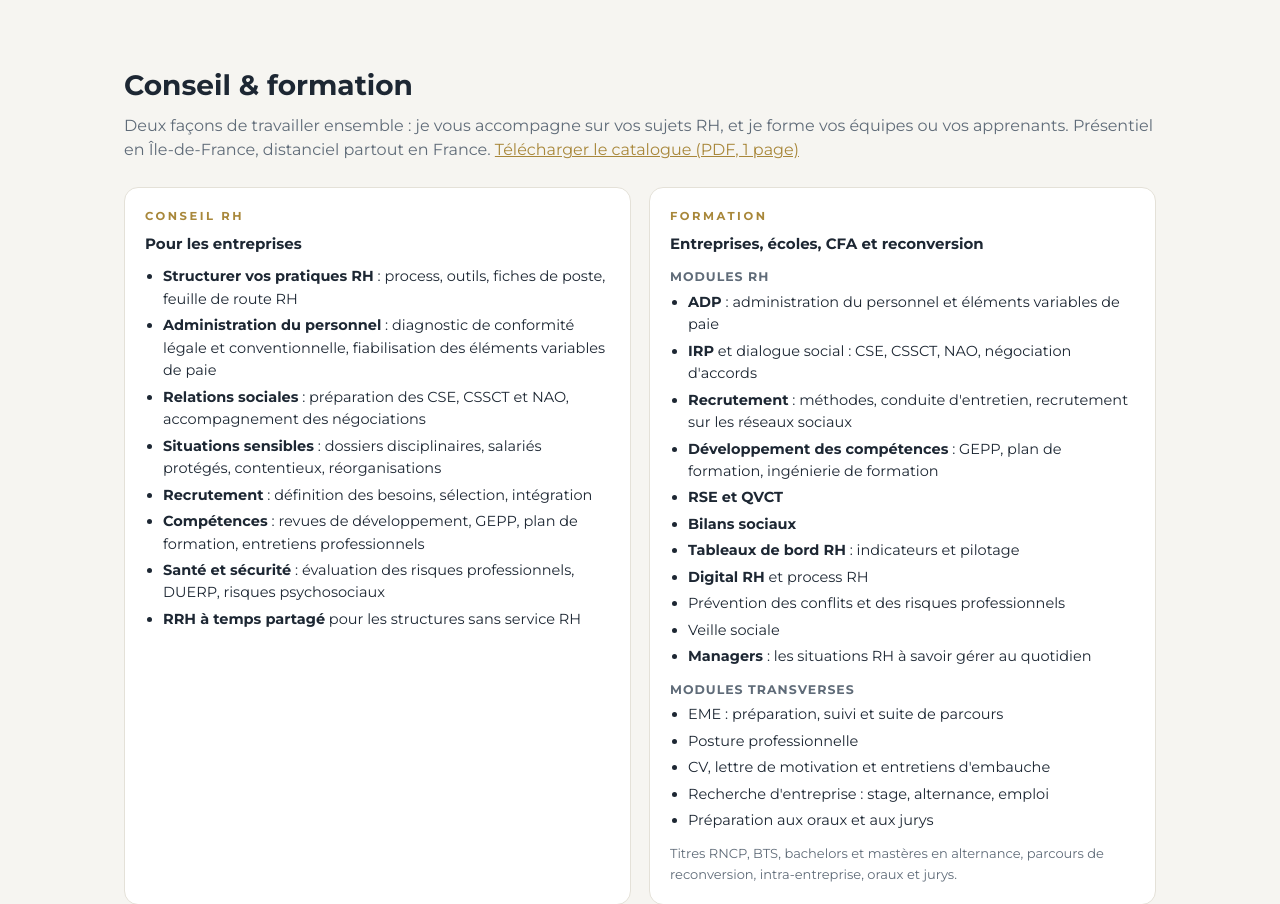
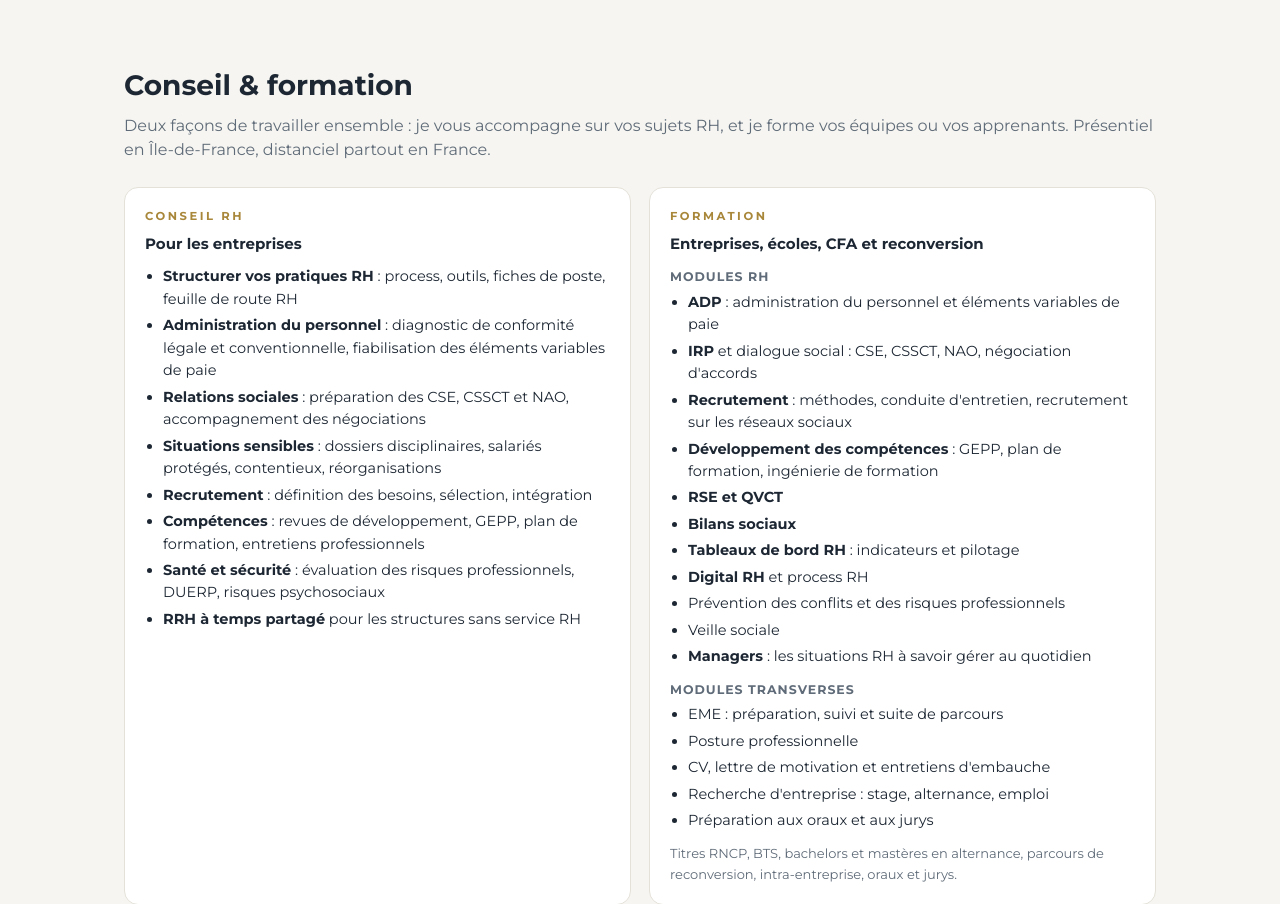
Before and after one commit to romandsl8/tnformation-site, a plain HTML site: page index.html in a window 1280 px wide. Shown: the part 1251-2155 px from the top of the page. Drawn offline with Linux system fonts and the light colour scheme.

Commit message:
Retrait du lien catalogue dans Conseil & formation
Co-Authored-By: Claude Opus 5.5 <noreply@anthropic.com>

```diff
--- a/index.html
+++ b/index.html
@@ -155,7 +155,7 @@
 
   <section id="offre">
     <h2>Conseil &amp; formation</h2>
-    <p class="sub">Deux façons de travailler ensemble : je vous accompagne sur vos sujets RH, et je forme vos équipes ou vos apprenants. Présentiel en Île-de-France, distanciel partout en France. <a href="assets/catalogue-tn-formation.pdf" download>Télécharger le catalogue (PDF, 1 page)</a></p>
+    <p class="sub">Deux façons de travailler ensemble : je vous accompagne sur vos sujets RH, et je forme vos équipes ou vos apprenants. Présentiel en Île-de-France, distanciel partout en France.</p>
     <div class="cols two">
       <div class="card"><div class="tag">CONSEIL RH</div><h4>Pour les entreprises</h4><ul>
         <li><b>Structurer vos pratiques RH</b> : process, outils, fiches de poste, feuille de route RH</li>
```
